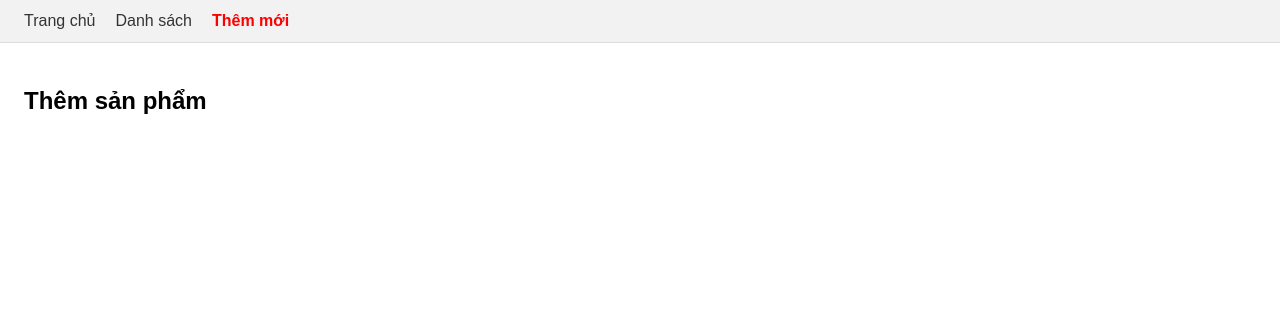
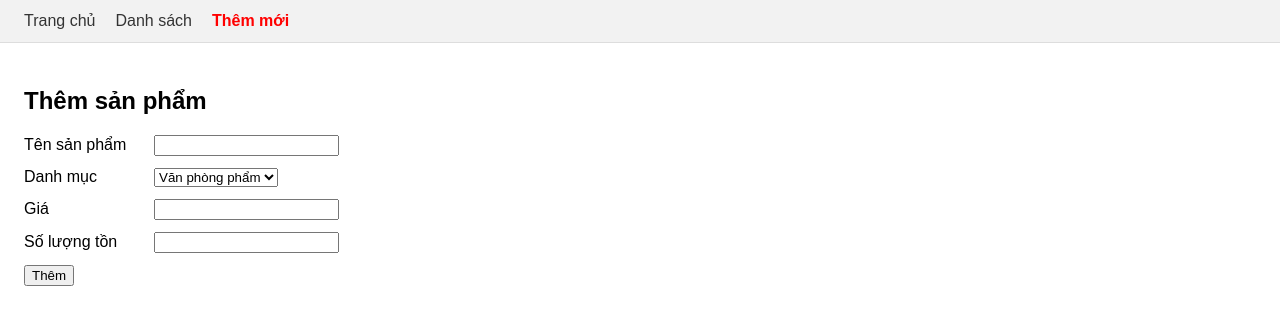
Before and after one commit to Darvang0ld/B25DCCC014_LTW2026_GK, a React (Create React App) app: page /products/new in a window 1280 px wide. Shown: the top 324 px of the page. Built offline with nearby package versions, Linux system fonts and the light colour scheme.

Commit message:
Buoc 4: them moi, chi tiet (xong phan co ban)

```diff
--- a/src/App.js
+++ b/src/App.js
@@ -26,7 +26,7 @@ const App = () => {
       .finally(() => setLoading(false));
   }, []);
 
-  // Tăng / giảm tồn kho (delta = +1 hoặc -1), không sửa trực tiếp state
+  // Tăng / giảm tồn kho (delta = +1 hoặc -1)
   const handleChangeStock = (id, delta) => {
     setProducts((prev) =>
       prev.map((p) => (p.id === id ? { ...p, stock: p.stock + delta } : p))
@@ -36,6 +36,14 @@ const App = () => {
   // Xóa sản phẩm theo id
   const handleDelete = (id) => {
     setProducts((prev) => prev.filter((p) => p.id !== id));
+  };
+
+  // Thêm sản phẩm mới vào cuối danh sách, mã = mã lớn nhất + 1
+  const handleAdd = (newProduct) => {
+    setProducts((prev) => {
+      const maxId = prev.reduce((max, p) => Math.max(max, p.id), 0);
+      return [...prev, { ...newProduct, id: maxId + 1 }];
+    });
   };
 
   return (
@@ -53,7 +61,7 @@ const App = () => {
               />
             }
           />
-          <Route path="products/new" element={<AddProduct />} />
+          <Route path="products/new" element={<AddProduct onAdd={handleAdd} />} />
           <Route path="products/:id" element={<ProductDetail products={products} />} />
         </Route>
       </Routes>
--- a/src/pages/AddProduct.js
+++ b/src/pages/AddProduct.js
@@ -1,3 +1,92 @@
-const AddProduct = () => <h2>Thêm sản phẩm</h2>;
+import { useState } from 'react';
+import { useNavigate } from 'react-router-dom';
+import { CATEGORIES } from '../data';
+
+const AddProduct = ({ onAdd }) => {
+  const navigate = useNavigate();
+
+  // Form controlled: mọi ô nhập lưu trong state
+  const [name, setName] = useState('');
+  const [category, setCategory] = useState(CATEGORIES[0]); // mặc định: Văn phòng phẩm
+  const [price, setPrice] = useState('');
+  const [stock, setStock] = useState('');
+  const [message, setMessage] = useState('');
+
+  const handleSubmit = (e) => {
+    e.preventDefault();
+
+    // Kiểm tra ô trống
+    if (name.trim() === '' || price === '' || stock === '') {
+      setMessage('Vui lòng nhập đầy đủ thông tin');
+      return;
+    }
+
+    setMessage('');
+    onAdd({
+      name: name.trim(),
+      category,
+      price: Number(price),
+      stock: Number(stock),
+    });
+
+    // replace: true để nút Back không quay lại form
+    navigate('/products', { replace: true });
+  };
+
+  return (
+    <div>
+      <h2>Thêm sản phẩm</h2>
+      <form onSubmit={handleSubmit}>
+        <div className="form-row">
+          <label htmlFor="name">Tên sản phẩm</label>
+          <input
+            id="name"
+            type="text"
+            value={name}
+            onChange={(e) => setName(e.target.value)}
+          />
+        </div>
+
+        <div className="form-row">
+          <label htmlFor="category">Danh mục</label>
+          <select
+            id="category"
+            value={category}
+            onChange={(e) => setCategory(e.target.value)}
+          >
+            {CATEGORIES.map((c) => (
+              <option key={c} value={c}>
+                {c}
+              </option>
+            ))}
+          </select>
+        </div>
+
+        <div className="form-row">
+          <label htmlFor="price">Giá</label>
+          <input
+            id="price"
+            type="number"
+            value={price}
+            onChange={(e) => setPrice(e.target.value)}
+          />
+        </div>
+
+        <div className="form-row">
+          <label htmlFor="stock">Số lượng tồn</label>
+          <input
+            id="stock"
+            type="number"
+            value={stock}
+            onChange={(e) => setStock(e.target.value)}
+          />
+        </div>
+
+        <button type="submit">Thêm</button>
+        {message && <p className="error">{message}</p>}
+      </form>
+    </div>
+  );
+};
 
 export default AddProduct;
--- a/src/pages/ProductDetail.js
+++ b/src/pages/ProductDetail.js
@@ -1,3 +1,29 @@
-const ProductDetail = () => <h2>Chi tiết sản phẩm</h2>;
+import { useParams, useNavigate } from 'react-router-dom';
+import { formatMoney } from '../data';
+
+const ProductDetail = ({ products }) => {
+  const { id } = useParams();
+  const navigate = useNavigate();
+
+  // Number('abc') là NaN nên find() không thấy gì, rơi vào nhánh "không tìm thấy"
+  const product = products.find((p) => p.id === Number(id));
+
+  return (
+    <div>
+      {product ? (
+        <div>
+          <h2>Chi tiết sản phẩm</h2>
+          <p>Tên sản phẩm: {product.name}</p>
+          <p>Danh mục: {product.category}</p>
+          <p>Giá: {formatMoney(product.price)}</p>
+          <p>Tồn kho: {product.stock}</p>
+        </div>
+      ) : (
+        <p>Không tìm thấy sản phẩm</p>
+      )}
+      <button onClick={() => navigate(-1)}>Quay lại</button>
+    </div>
+  );
+};
 
 export default ProductDetail;
```
